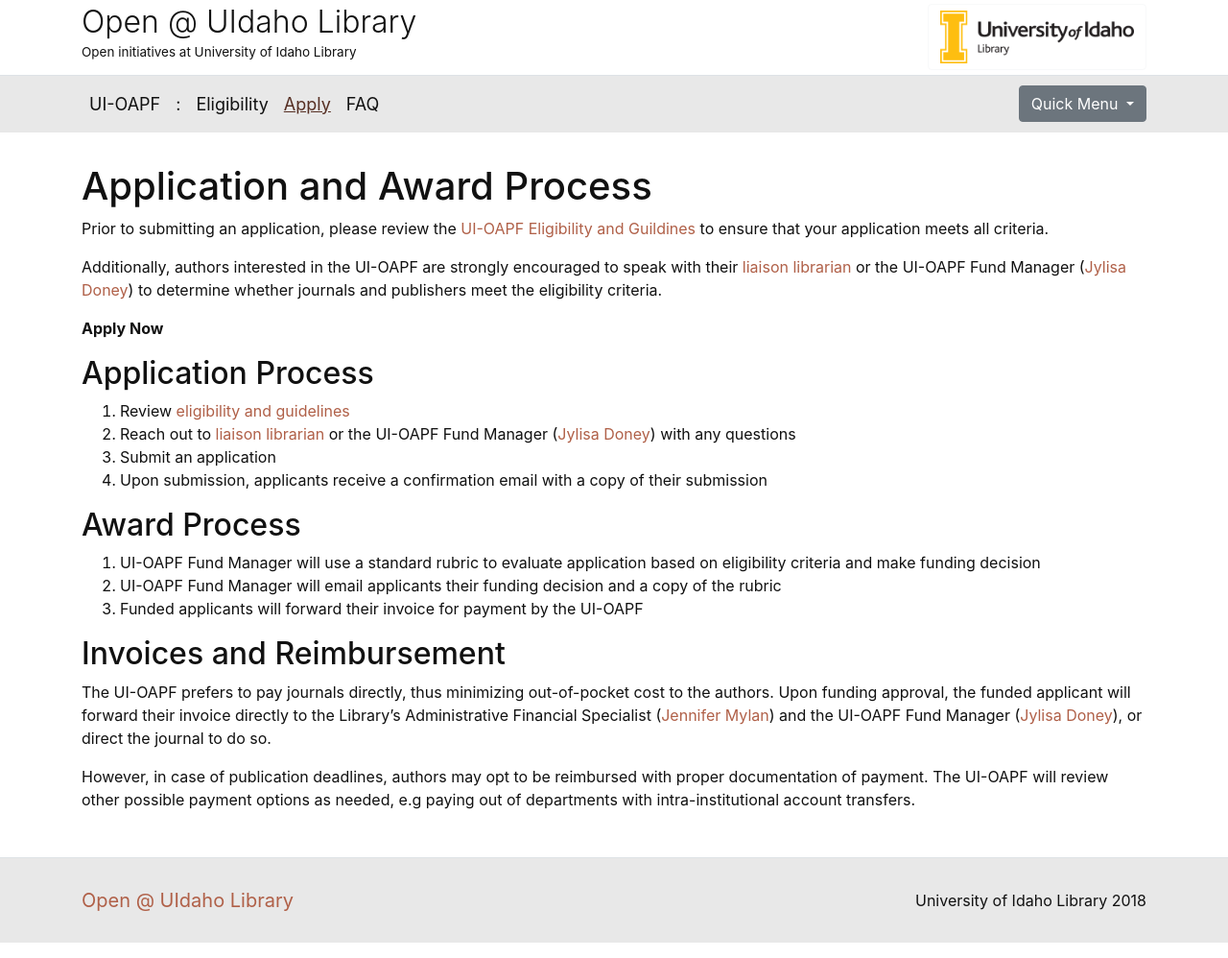
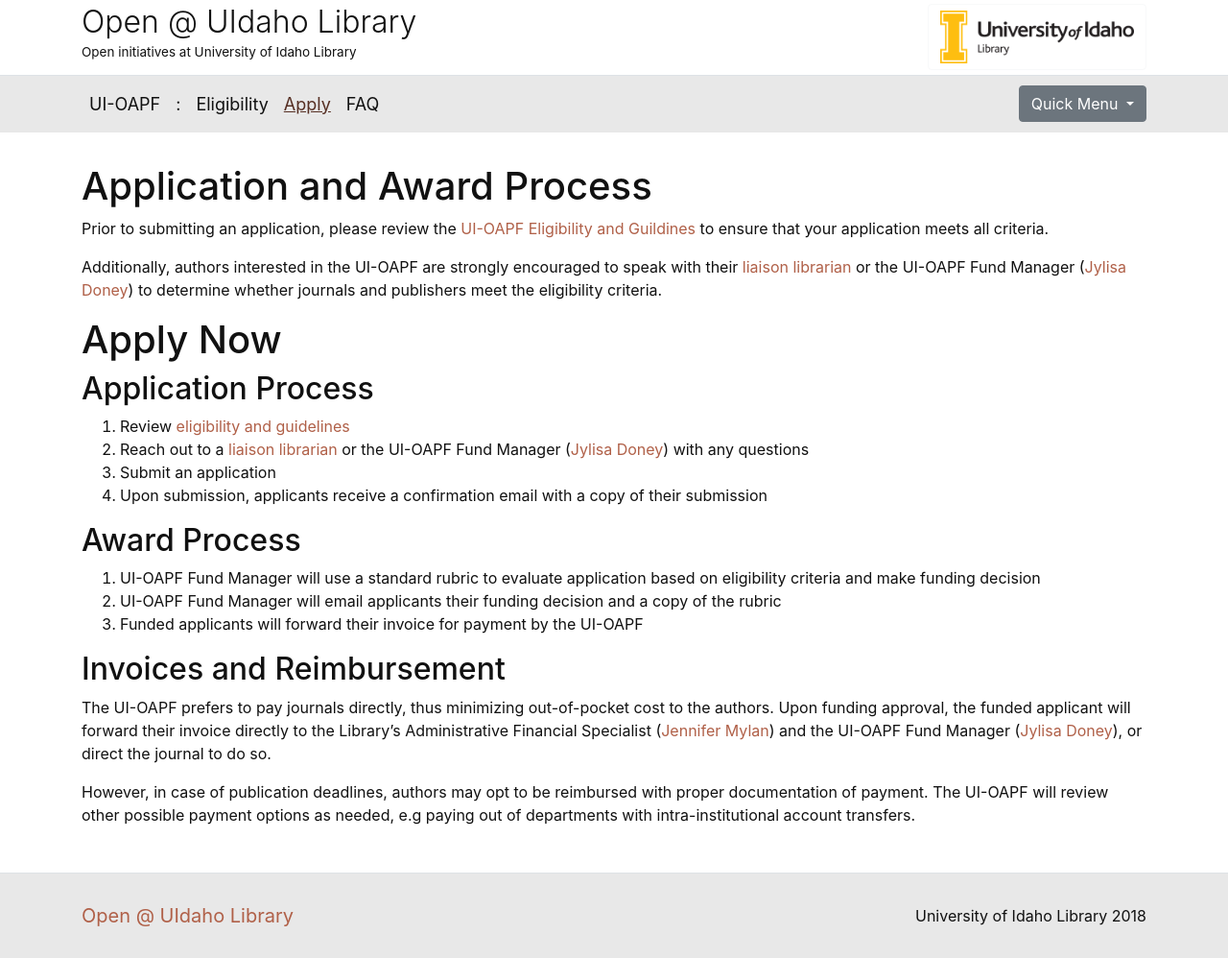
Before and after one commit to uidaholib/open_source, a Jekyll site: the page built from oapf/apply.md, in a window 1280 px wide. Shown: the whole page at 96% size. Built offline with Jekyll 4.4.1, drawn with Linux system fonts in a browser that asks for light colours.

```diff
--- a/oapf/apply.md
+++ b/oapf/apply.md
@@ -10,11 +10,11 @@ Prior to submitting an application, please review the [UI-OAPF Eligibility and G
 
 Additionally, authors interested in the UI-OAPF are strongly encouraged to speak with their [liaison librarian](https://www.lib.uidaho.edu/about/liaisons.html) or the UI-OAPF Fund Manager ([Jylisa Doney](mailto:jylisadoney@uidaho.edu)) to determine whether journals and publishers meet the eligibility criteria.
 
-**Apply Now**
+# Apply Now
 
 ## Application Process
 1. Review [eligibility and guidelines](https://open.lib.uidaho.edu/oapf/eligibility)
-2. Reach out to [liaison librarian](https://www.lib.uidaho.edu/about/liaisons.html) or the UI-OAPF Fund Manager ([Jylisa Doney](mailto:jylisadoney@uidaho.edu)) with any questions
+2. Reach out to a [liaison librarian](https://www.lib.uidaho.edu/about/liaisons.html) or the UI-OAPF Fund Manager ([Jylisa Doney](mailto:jylisadoney@uidaho.edu)) with any questions
 3. Submit an application
 4. Upon submission, applicants receive a confirmation email with a copy of their submission
 
```
